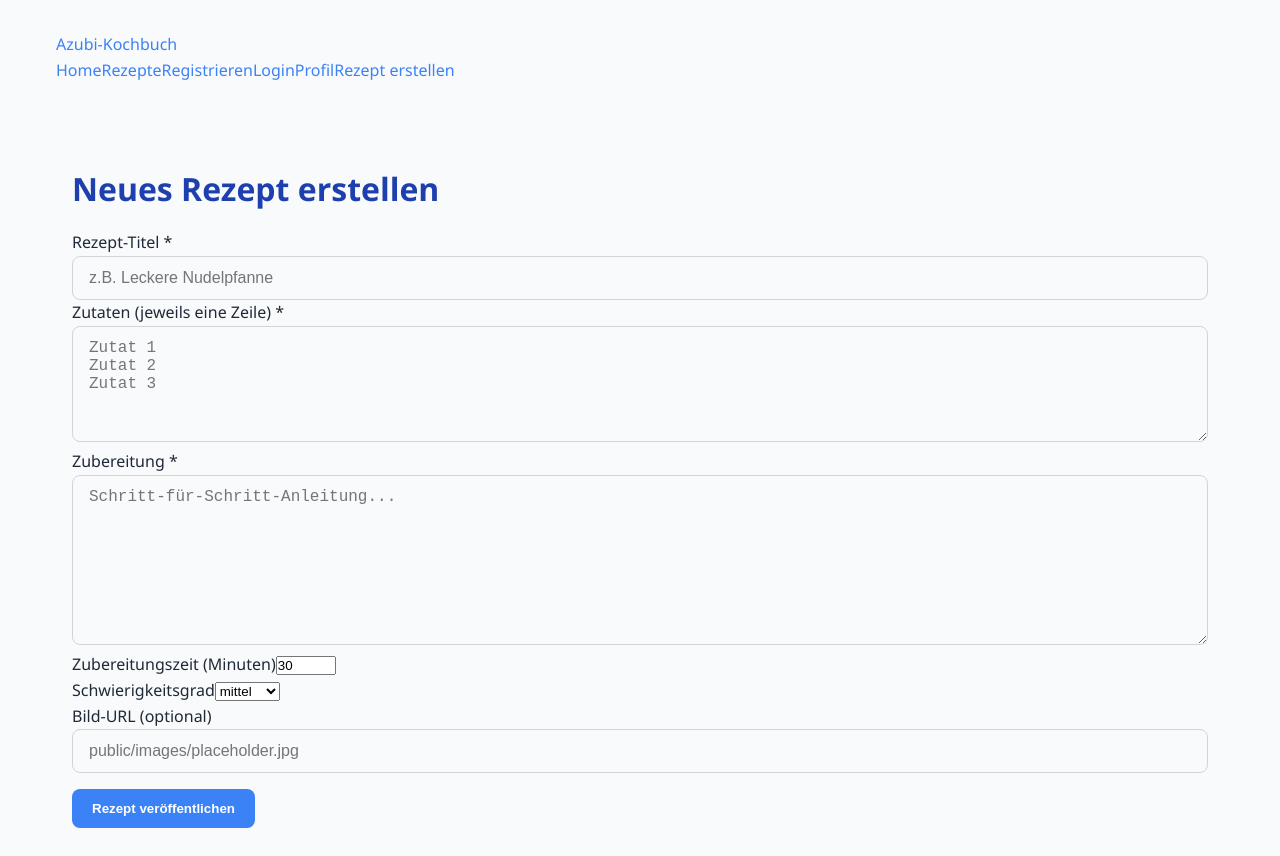
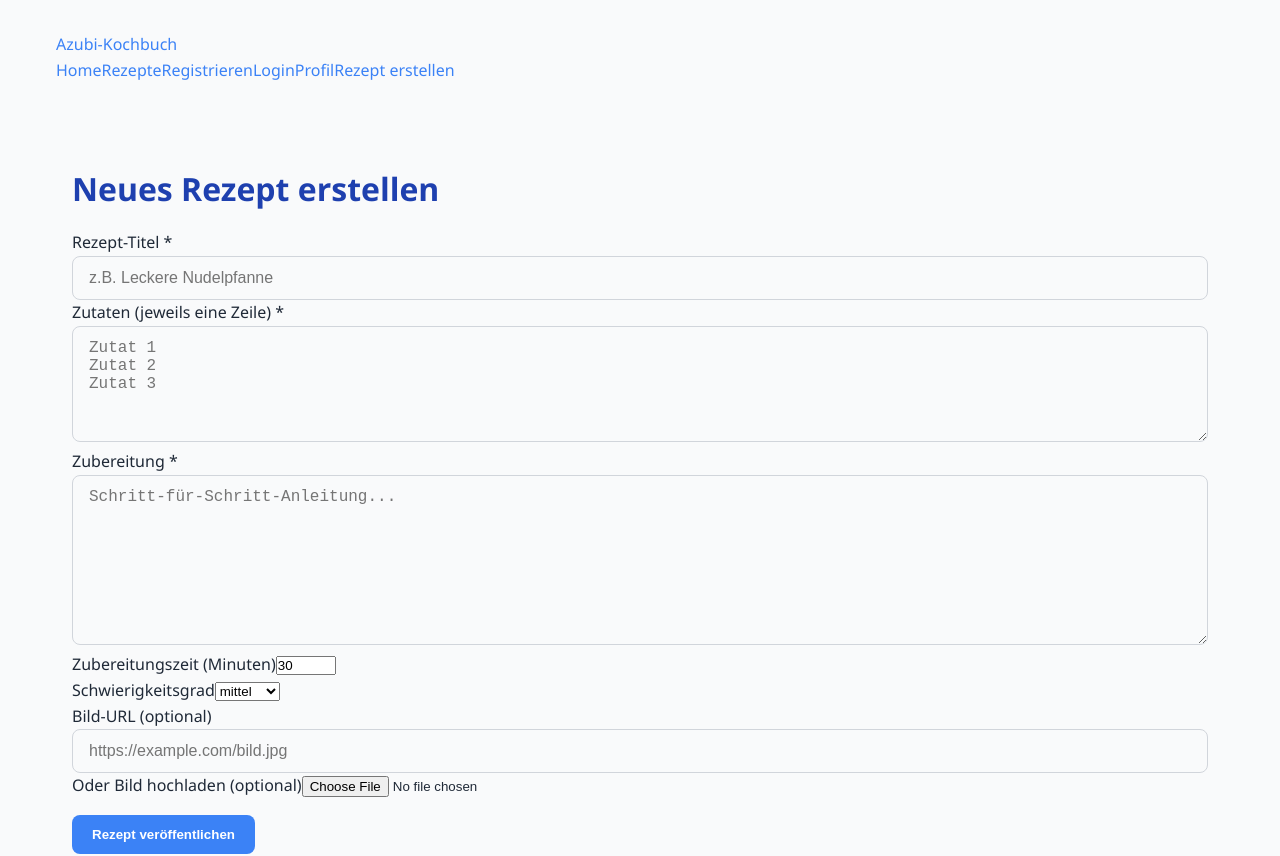
Before and after one commit to Thaer455/Intranet-Kochbuch-issa, a React (Vite) app in the folder frontend/: page /create-recipe in a window 1280 px wide. Shown: the top 856 px of the page. Built offline with nearby package versions, Linux system fonts and the light colour scheme; sample sign-in values are in the browser's storage.

Commit message:
feat: Enhance recipe creation with image upload and additional fields

```diff
--- a/frontend/src/pages/Recipes/CreateRecipe.jsx
+++ b/frontend/src/pages/Recipes/CreateRecipe.jsx
@@ -1,5 +1,5 @@
-// src/pages/Recipes/CreateRecipe.jsx
 import React, { useState } from 'react';
+import { createRecipe } from '../../services/recipe.service';
 
 export default function CreateRecipe() {
   const [title, setTitle] = useState('');
@@ -7,43 +7,76 @@ export default function CreateRecipe() {
   const [instructions, setInstructions] = useState('');
   const [time, setTime] = useState(30);
   const [difficulty, setDifficulty] = useState('mittel');
-  const [image, setImage] = useState('');
+  const [imageUrl, setImageUrl] = useState('');
+  const [imageFile, setImageFile] = useState(null);
+  const [imagePreview, setImagePreview] = useState('');
   const [error, setError] = useState('');
 
-  const handleSubmit = (e) => {
+  const handleImageChange = (e) => {
+    const file = e.target.files[0];
+    setImageFile(file);
+    if (!file) {
+      setImagePreview('');
+      return;
+    }
+    const reader = new FileReader();
+    reader.onloadend = () => {
+      setImagePreview(reader.result); // Base64 Vorschau
+    };
+    reader.readAsDataURL(file);
+    setImageUrl(''); // URL löschen, wenn Datei gewählt wurde
+  };
+
+  const handleImageUrlChange = (e) => {
+    setImageUrl(e.target.value);
+    setImageFile(null);
+    setImagePreview('');
+  };
+
+  const handleSubmit = async (e) => {
     e.preventDefault();
 
     if (!title.trim()) {
       setError('Bitte gib einen Titel für dein Rezept ein.');
       return;
     }
-
     if (!ingredients.trim()) {
       setError('Bitte füge eine Zutatenliste hinzu.');
       return;
     }
-
     if (!instructions.trim()) {
       setError('Bitte beschreibe die Zubereitungsschritte.');
       return;
     }
 
-    // Simuliere Rezept speichern
-    const newRecipe = {
-      id: Date.now(),
-      title,
-      ingredients: ingredients.split('\n'),
-      instructions,
-      time,
-      difficulty,
-      image: image || '/images/placeholder.jpg',
-    };
+    try {
+      let imageToSend = '/images/placeholder.jpg'; // Standardbild
 
-    console.log('Neues Rezept:', newRecipe);
+      if (imageFile && imagePreview) {
+        imageToSend = imagePreview; // Base64 aus Upload
+      } else if (imageUrl.trim()) {
+        imageToSend = imageUrl.trim();
+      }
 
-    // Später: API-Aufruf oder Speicherung in Context / Zustand
+      const recipeData = {
+        title,
+        ingredients: ingredients.split('\n'),
+        instructions,
+        time,
+        difficulty,
+        image: imageToSend,
+      };
 
-    alert('Rezept gespeichert!');
+      const response = await createRecipe(recipeData);
+
+      alert('Rezept erfolgreich gespeichert!');
+      console.log('Serverantwort:', response);
+      setError('');
+      // Optional Formular zurücksetzen
+    } catch (err) {
+      console.error('Fehler beim Speichern:', err.response?.data || err.message);
+      setError('Fehler beim Speichern. Bitte versuche es erneut.');
+    }
   };
 
   return (
@@ -53,7 +86,6 @@ export default function CreateRecipe() {
       {error && <p className="text-red-500 mb-4">{error}</p>}
 
       <form onSubmit={handleSubmit} className="space-y-6">
-        {/* Titel */}
         <div>
           <label htmlFor="title" className="block text-gray-700 font-medium mb-1">
             Rezept-Titel *
@@ -69,7 +101,6 @@ export default function CreateRecipe() {
           />
         </div>
 
-        {/* Zutaten */}
         <div>
           <label htmlFor="ingredients" className="block text-gray-700 font-medium mb-1">
             Zutaten (jeweils eine Zeile) *
@@ -85,7 +116,6 @@ export default function CreateRecipe() {
           ></textarea>
         </div>
 
-        {/* Zubereitung */}
         <div>
           <label htmlFor="instructions" className="block text-gray-700 font-medium mb-1">
             Zubereitung *
@@ -101,7 +131,6 @@ export default function CreateRecipe() {
           ></textarea>
         </div>
 
-        {/* Zubereitungszeit & Schwierigkeit */}
         <div className="grid grid-cols-1 md:grid-cols-2 gap-6">
           <div>
             <label htmlFor="time" className="block text-gray-700 font-medium mb-1">
@@ -114,8 +143,8 @@ export default function CreateRecipe() {
               max="300"
               step="5"
               value={time}
-              onChange={(e) => setTime(parseInt(e.target.value))}
-              className="w-full px-4 py-2 border rounded-md focus:outline-none focus:ring-2 focus:ring-amber-500"
+              onChange={(e) => setTime(parseInt(e.target.value, 10))}
+              className="w-full px-4 py-2 border rounded-md focus:outline-none focus:ring-amber-500"
             />
           </div>
 
@@ -127,7 +156,7 @@ export default function CreateRecipe() {
               id="difficulty"
               value={difficulty}
               onChange={(e) => setDifficulty(e.target.value)}
-              className="w-full px-4 py-2 border rounded-md focus:outline-none focus:ring-2 focus:ring-amber-500"
+              className="w-full px-4 py-2 border rounded-md focus:outline-none focus:ring-amber-500"
             >
               <option value="leicht">leicht</option>
               <option value="mittel">mittel</option>
@@ -136,22 +165,40 @@ export default function CreateRecipe() {
           </div>
         </div>
 
-        {/* Bild URL */}
         <div>
-          <label htmlFor="image" className="block text-gray-700 font-medium mb-1">
+          <label htmlFor="imageUrl" className="block text-gray-700 font-medium mb-1">
             Bild-URL (optional)
           </label>
           <input
-            id="image"
+            id="imageUrl"
             type="text"
-            value={image}
-            onChange={(e) => setImage(e.target.value)}
-            placeholder="public/images/placeholder.jpg"
-            className="w-full px-4 py-2 border rounded-md focus:outline-none focus:ring-2 focus:ring-amber-500"
+            value={imageUrl}
+            onChange={handleImageUrlChange}
+            placeholder="https://example.com/bild.jpg"
+            className="w-full px-4 py-2 border rounded-md focus:outline-none focus:ring-amber-500"
           />
         </div>
 
-        {/* Submit Button */}
+        <div>
+          <label htmlFor="imageFile" className="block text-gray-700 font-medium mb-1">
+            Oder Bild hochladen (optional)
+          </label>
+          <input
+            id="imageFile"
+            type="file"
+            accept="image/*"
+            onChange={handleImageChange}
+            className="w-full"
+          />
+          {imagePreview && (
+            <img
+              src={imagePreview}
+              alt="Vorschau"
+              className="mt-4 max-h-60 object-contain rounded border"
+            />
+          )}
+        </div>
+
         <div className="pt-4">
           <button
             type="submit"
```
Also changed, not shown: 1 other file (tests, documents, lock files or other folders).
